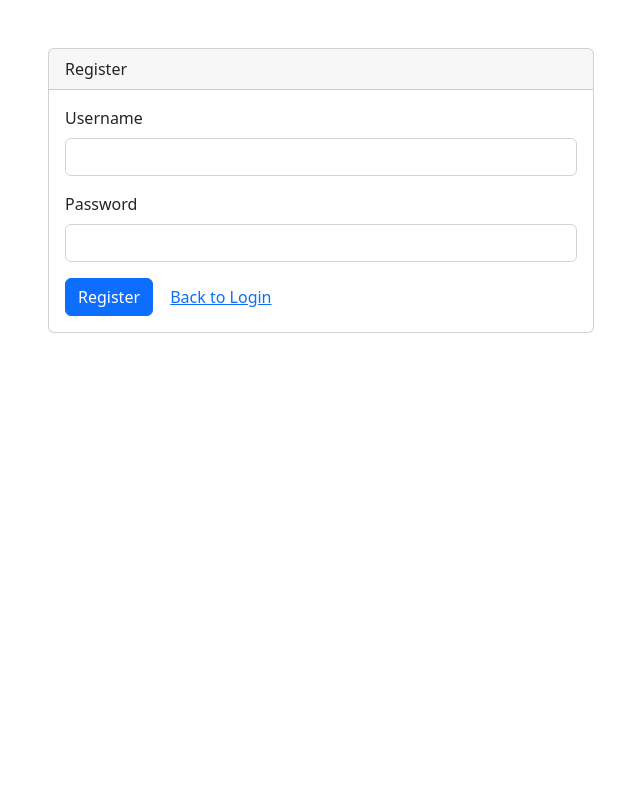
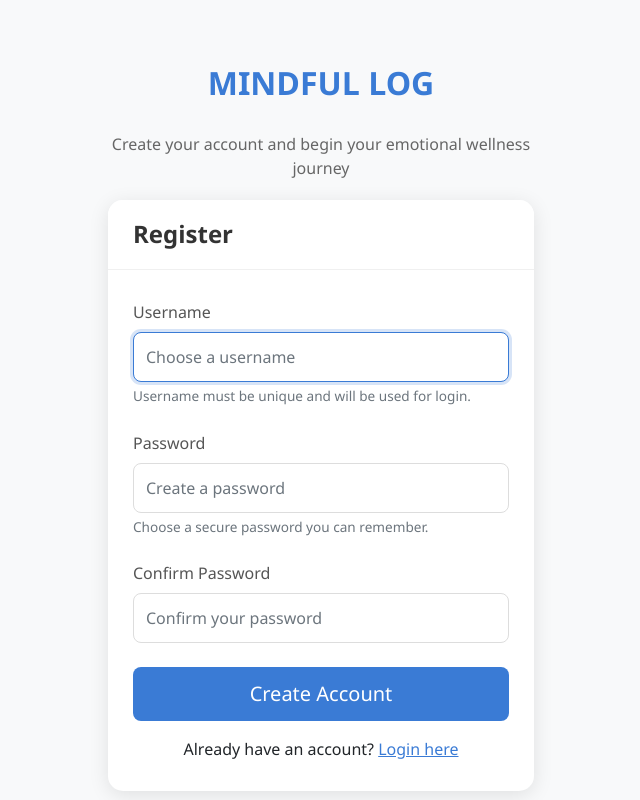
Before and after one commit to aditya-jindal/Emotion-Visualized-Blogging-Platform---Using-LLMs-to-Reflect-Emotional-Journeys, a Flask app: page /register in a window 1280 px wide. Shown: the whole page, without its empty margins (319-959 px from the left). Run offline with Flask 3, Linux system fonts and the light colour scheme.

Commit message:
improved login and register pages design

```diff
--- a/templates/register.html
+++ b/templates/register.html
@@ -1,16 +1,98 @@
-
 <!DOCTYPE html>
 <html>
 <head>
-    <title>Register - My Diary</title>
+    <title>Register - Emotion Visualized Blogging Platform</title>
+    <meta name="viewport" content="width=device-width, initial-scale=1">
     <link rel="stylesheet" href="https://cdn.jsdelivr.net/npm/bootstrap@5.2.3/dist/css/bootstrap.min.css">
+    <style>
+        body {
+            background-color: #f8f9fa;
+            font-family: 'Segoe UI', Tahoma, Geneva, Verdana, sans-serif;
+        }
+        .register-container {
+            max-width: 450px;
+            margin: 0 auto;
+            padding-top: 5%;
+        }
+        .brand-name {
+            color: #3a7bd5;
+            font-weight: 600;
+            margin-bottom: 30px;
+            text-align: center;
+        }
+        .card {
+            border: none;
+            border-radius: 15px;
+            box-shadow: 0 4px 20px rgba(0, 0, 0, 0.1);
+        }
+        .card-header {
+            background-color: #ffffff;
+            border-bottom: 1px solid #f0f0f0;
+            border-radius: 15px 15px 0 0 !important;
+            padding: 20px 25px;
+        }
+        .card-header h4 {
+            margin-bottom: 0;
+            font-weight: 600;
+            color: #333;
+        }
+        .card-body {
+            padding: 30px 25px;
+        }
+        .form-label {
+            font-weight: 500;
+            color: #555;
+        }
+        .form-control {
+            padding: 12px;
+            border-radius: 8px;
+            border: 1px solid #ddd;
+        }
+        .form-control:focus {
+            box-shadow: 0 0 0 3px rgba(58, 123, 213, 0.2);
+            border-color: #3a7bd5;
+        }
+        .btn-primary {
+            background-color: #3a7bd5;
+            border: none;
+            border-radius: 8px;
+            padding: 12px 20px;
+            font-weight: 500;
+        }
+        .btn-primary:hover {
+            background-color: #2a6ac5;
+        }
+        .btn-link {
+            color: #3a7bd5;
+            font-weight: 500;
+        }
+        .alert {
+            border-radius: 8px;
+        }
+        .welcome-text {
+            text-align: center;
+            margin-bottom: 20px;
+            color: #666;
+        }
+        .password-hint {
+            font-size: 0.85rem;
+            color: #6c757d;
+            margin-top: 0.25rem;
+        }
+    </style>
 </head>
 <body>
-    <div class="container mt-5">
-        <div class="row justify-content-center">
-            <div class="col-md-6">
+    <div class="container register-container">
+        <h2 class="brand-name">MINDFUL LOG</h2>
+
+        <div class="welcome-text">
+            <p>Create your account and begin your emotional wellness journey</p>
+        </div>
+
         <div class="card">
-                    <div class="card-header">Register</div>
+            <div class="card-header">
+                <h4>Register</h4>
+            </div>
             <div class="card-body">
                 {% with messages = get_flashed_messages() %}
                     {% if messages %}
@@ -20,22 +102,42 @@
                     {% endif %}
                 {% endwith %}
 
-                        <form method="post">
-                            <div class="mb-3">
+                <form method="post" id="registerForm">
+                    <div class="mb-4">
                         <label for="username" class="form-label">Username</label>
-                                <input type="text" class="form-control" id="username" name="username" required>
+                        <input type="text" class="form-control" id="username" name="username" placeholder="Choose a username" required autofocus>
+                        <div class="password-hint">Username must be unique and will be used for login.</div>
                     </div>
-                            <div class="mb-3">
+                    <div class="mb-4">
                         <label for="password" class="form-label">Password</label>
-                                <input type="password" class="form-control" id="password" name="password" required>
+                        <input type="password" class="form-control" id="password" name="password" placeholder="Create a password" required>
+                        <div class="password-hint">Choose a secure password you can remember.</div>
                     </div>
-                            <button type="submit" class="btn btn-primary">Register</button>
-                            <a href="{{ url_for('login') }}" class="btn btn-link">Back to Login</a>
+                    <div class="mb-4">
+                        <label for="confirm_password" class="form-label">Confirm Password</label>
+                        <input type="password" class="form-control" id="confirm_password" name="confirm_password" placeholder="Confirm your password" required>
+                    </div>
+                    <div class="d-grid gap-2 mb-3">
+                        <button type="submit" class="btn btn-primary btn-lg">Create Account</button>
+                    </div>
+                    <div class="text-center">
+                        <p class="mb-0">Already have an account? <a href="{{ url_for('login') }}" class="btn-link">Login here</a></p>
+                    </div>
                 </form>
             </div>
         </div>
     </div>
-        </div>
-    </div>
+
+    <script>
+        document.getElementById('registerForm').addEventListener('submit', function(e) {
+            var password = document.getElementById('password').value;
+            var confirmPassword = document.getElementById('confirm_password').value;
+
+            if (password !== confirmPassword) {
+                e.preventDefault();
+                alert("Passwords don't match. Please try again.");
+            }
+        });
+    </script>
 </body>
 </html>
```
Also changed, not shown: templates/login.html (+93 -14 lines). Lines whose indentation alone changed are shown as unchanged.
